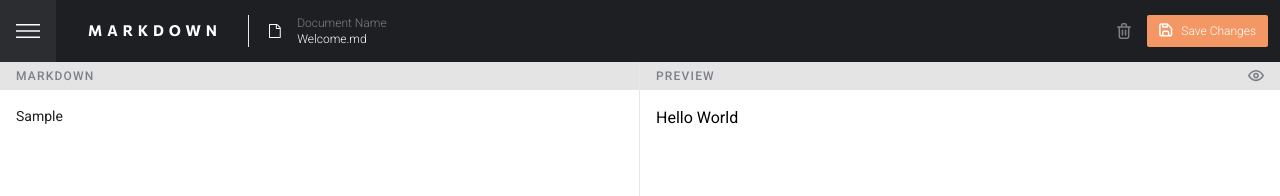
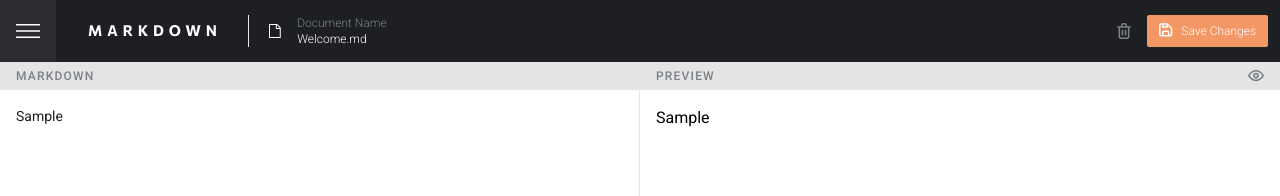
Before and after one commit to okori97/markdown-editor, a Next.js app: page / in a window 1280 px wide. Both pictures are taken after typing "Sample" into the empty fields and a click on the button "Save Changes". Shown: the top 196 px of the page. Built offline with nearby package versions, Linux system fonts and the light colour scheme; no server answers; the database is empty.

Commit message:
feat: preview and editor read active file state and user can update active file content in editor

```diff
--- a/src/app/_components/Editor.tsx
+++ b/src/app/_components/Editor.tsx
@@ -1,12 +1,27 @@
 import { DocumentHeading } from "./DocumentHeading";
+import { useAppContext } from "../Context/state";
+import type { MDFile } from "types";
 
 export function Editor() {
+  const { activeFile, setActiveFile } = useAppContext();
+
+  const handleChange = (e: React.ChangeEvent<HTMLTextAreaElement>) => {
+    const target = e.target as HTMLTextAreaElement;
+    console.log(target.value);
+
+    setActiveFile((prev): MDFile => {
+      return { ...prev, content: target.value };
+    });
+  };
+
   return (
     <div className="h-lvh w-1/2 border-r ">
       <DocumentHeading text="MARKDOWN" isPreview={false} />
       <div className=" h-full  overflow-y-auto">
         <textarea
-          className=" text-primary-150 font-regular   h-full  w-full  bg-white p-4 text-sm"
+          className=" text-primary-150 font-regular   h-full  w-full  bg-white p-4 text-sm focus:outline-none"
+          value={activeFile?.content ?? ""}
+          onChange={handleChange}
           placeholder="# Welcome to Markdown
 
 Markdown is a lightweight markup language that you can use to add formatting elements to plaintext text documents.
--- a/src/app/_components/Preview.tsx
+++ b/src/app/_components/Preview.tsx
@@ -1,5 +1,6 @@
 import { DocumentHeading } from "./DocumentHeading";
 import ReactMarkdown from "react-markdown";
+import { useAppContext } from "../Context/state";
 
 export function Preview({
   file,
@@ -9,11 +10,12 @@ export function Preview({
     content?: string;
   };
 }) {
+  const { activeFile } = useAppContext();
   return (
     <div className="h-lvh w-1/2  ">
       <DocumentHeading text="PREVIEW" isPreview={true} />
       <div className=" h-full  overflow-y-auto p-4">
-        <ReactMarkdown>{file.content}</ReactMarkdown>
+        <ReactMarkdown>{activeFile?.content}</ReactMarkdown>
       </div>
     </div>
   );
--- a/src/app/page.tsx
+++ b/src/app/page.tsx
@@ -1,12 +1,33 @@
-import { db } from "~/server/db";
+"use client";
+
+import { useEffect } from "react";
+import { useAppContext } from "./Context/state";
+import type { MDFile } from "types";
+
 import { Editor } from "./_components/Editor";
 import { Preview } from "./_components/Preview";
+import { getAllFiles } from "~/server/queries";
 
 export const dynamic = "force-dynamic";
 
-export default async function HomePage() {
-  const documents = await db.query.documents.findMany();
-  console.log(documents);
+export default function HomePage() {
+  const { setSavedFiles, setActiveFile } = useAppContext();
+
+  useEffect(() => {
+    async function fetchData() {
+      const data: MDFile[] = await getAllFiles();
+      setSavedFiles(data);
+
+      if (data.length > 0) {
+        setActiveFile(data[0]);
+      }
+
+      return data;
+    }
+
+    fetchData().catch(console.error);
+  }, []);
+
   return (
     <main className="flex min-h-screen flex-row ">
       <Editor />
```
